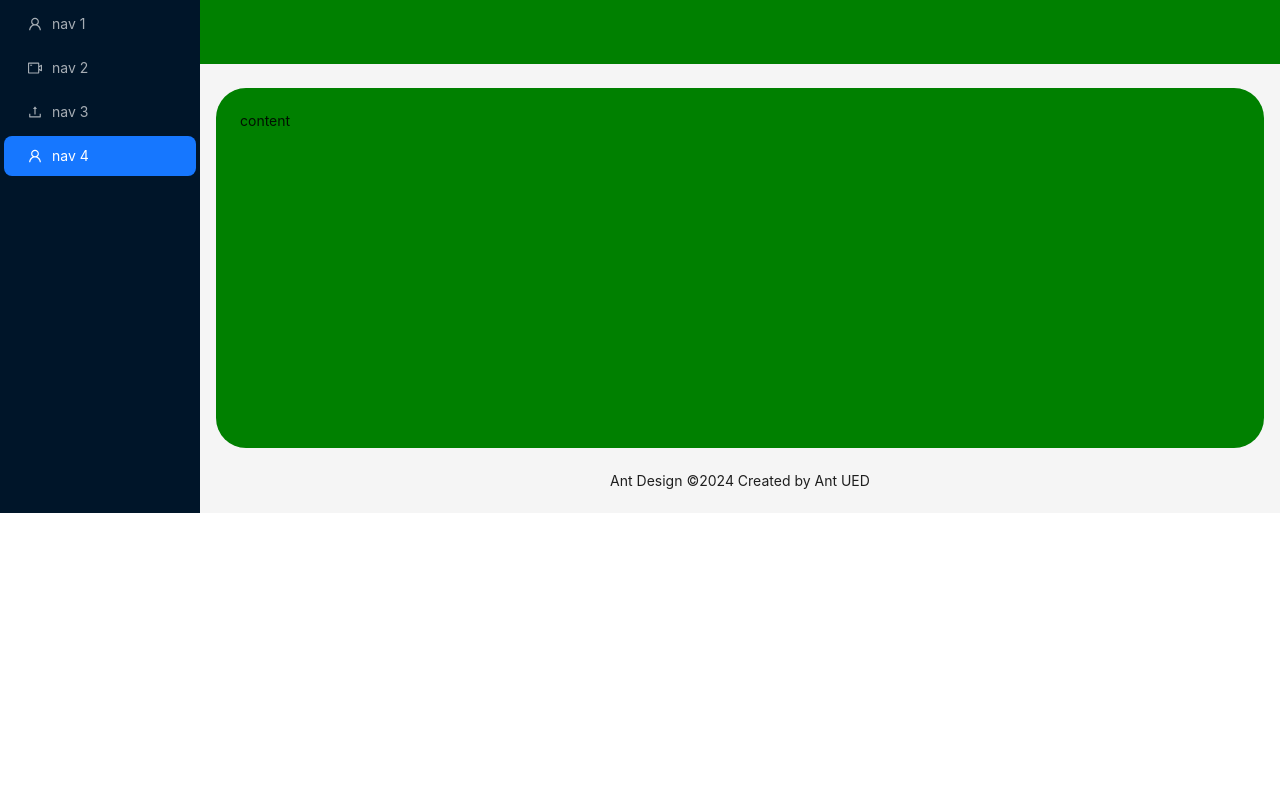
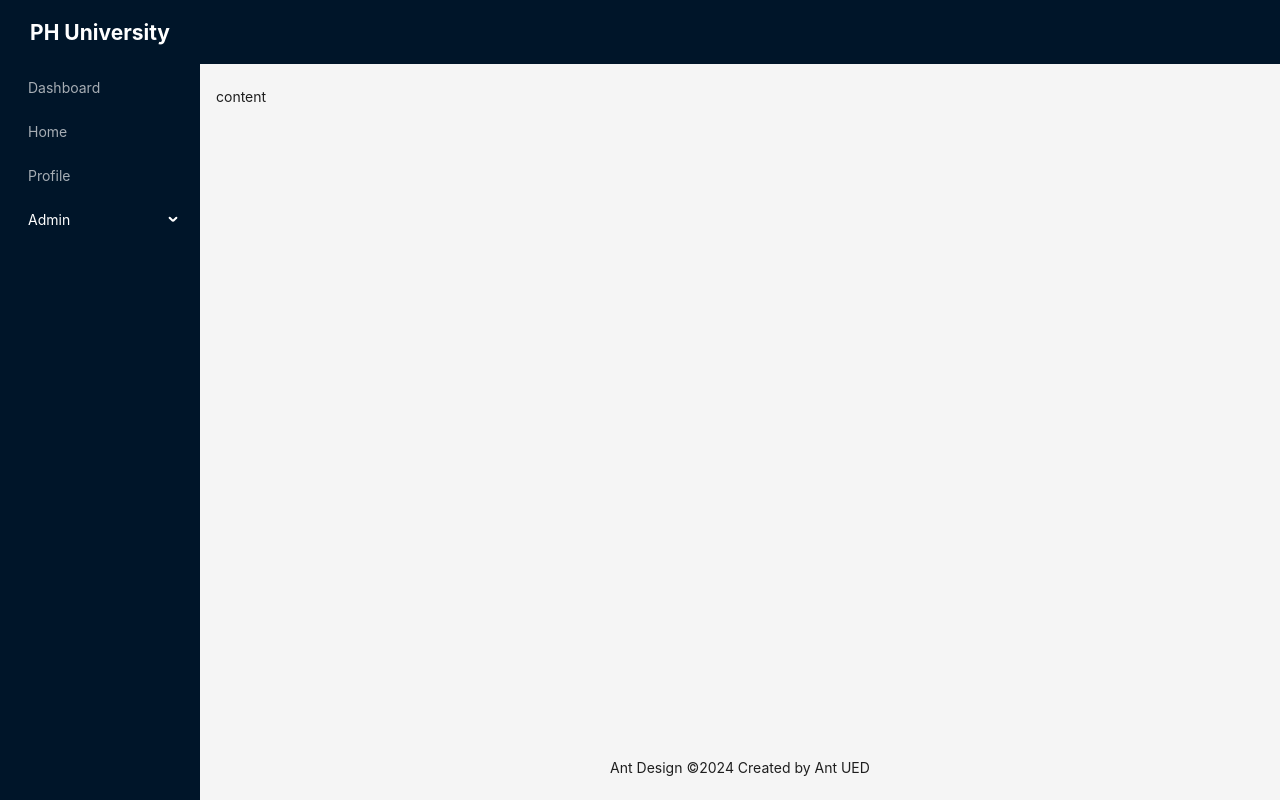
Before and after one commit to SagorAhamed251245/University-Management, a React (Vite) app in the folder client/: page / in a window 1280 px wide. Built offline with nearby package versions, Linux system fonts and the light colour scheme.

Commit message:
layout setup and react routuer dom setup

```diff
--- /dev/null
+++ b/client/craco.config.js
@@ -0,0 +1,13 @@
+import purgecss from "@fullhuman/postcss-purgecss";
+
+module.exports = {
+  style: {
+    postcss: {
+      plugins: [
+        purgecss({
+          content: ["./src/**/*.html", "./src/**/*.tsx", "./src/**/*.ts"],
+        }),
+      ],
+    },
+  },
+};
--- a/client/package.json
+++ b/client/package.json
@@ -17,6 +17,7 @@
     "react-router-dom": "^6.25.1"
   },
   "devDependencies": {
+    "@fullhuman/postcss-purgecss": "^6.0.0",
     "@types/react": "^18.3.3",
     "@types/react-dom": "^18.3.0",
     "@typescript-eslint/eslint-plugin": "^7.15.0",
--- a/client/src/components/layout/MainLayout.tsx
+++ b/client/src/components/layout/MainLayout.tsx
@@ -1,27 +1,42 @@
-import { createElement } from "react";
-import {
-  UploadOutlined,
-  UserOutlined,
-  VideoCameraOutlined,
-} from "@ant-design/icons";
-import { Layout, Menu } from "antd";
+import { Layout, Menu, MenuProps } from "antd";
 
 const { Header, Content, Footer, Sider } = Layout;
 
-const items = [
-  UserOutlined,
-  VideoCameraOutlined,
-  UploadOutlined,
-  UserOutlined,
-].map((icon, index) => ({
-  key: String(index + 1),
-  icon: createElement(icon),
-  label: `nav ${index + 1}`,
-}));
+const items: MenuProps["items"] = [
+  {
+    label: "Dashboard",
+    key: "1",
+  },
+  {
+    label: "Home",
+    key: "2",
+  },
+  {
+    label: "Profile",
+    key: "3",
+  },
+  {
+    label: "Admin",
+    key: "4",
+    children: [
+      {
+        label: "users",
+        key: "5",
+      },
+      {
+        label: "Perchers",
+        key: "6",
+      },
+    ],
+  },
+];
+items.map((item, index) => {
+  return { key: String(index + 1), label: item };
+});
 const MainLayout = () => {
   return (
     <>
-      <Layout>
+      <Layout style={{ height: "100vh" }}>
         <Sider
           breakpoint="lg"
           collapsedWidth="0"
@@ -32,7 +47,17 @@ const MainLayout = () => {
             console.log(collapsed, type);
           }}
         >
-          <div className="demo-logo-vertical" />
+          <div
+            style={{
+              height: "4rem",
+              display: "flex",
+              alignItems: "center",
+              justifyContent: "center",
+              color: "white",
+            }}
+          >
+            <h1>PH University</h1>
+          </div>
           <Menu
             theme="dark"
             mode="inline"
@@ -41,13 +66,12 @@ const MainLayout = () => {
           />
         </Sider>
         <Layout>
-          <Header style={{ padding: 0, background: "green" }} />
+          <Header style={{ padding: 0 }} />
           <Content style={{ margin: "24px 16px 0" }}>
             <div
               style={{
-                padding: 24,
+                padding: 0,
                 minHeight: 360,
-                background: "green",
                 borderRadius: "30px",
               }}
             >
--- a/client/src/main.tsx
+++ b/client/src/main.tsx
@@ -2,9 +2,11 @@ import React from "react";
 import ReactDOM from "react-dom/client";
 import App from "./App.tsx";
 import "./index.css";
+import { RouterProvider } from "react-router-dom";
+import router from "./routes/routes.tsx";
 
 ReactDOM.createRoot(document.getElementById("root")!).render(
   <React.StrictMode>
-    <App />
+    <RouterProvider router={router}></RouterProvider>
   </React.StrictMode>
 );
--- /dev/null
+++ b/client/src/routes/routes.tsx
@@ -0,0 +1,6 @@
+import { createBrowserRouter } from "react-router-dom";
+import App from "../App";
+
+const router = createBrowserRouter([{ path: "/", element: <App /> }]);
+
+export default router;
```
Also changed, not shown: 1 other file (tests, documents, lock files or other folders).
